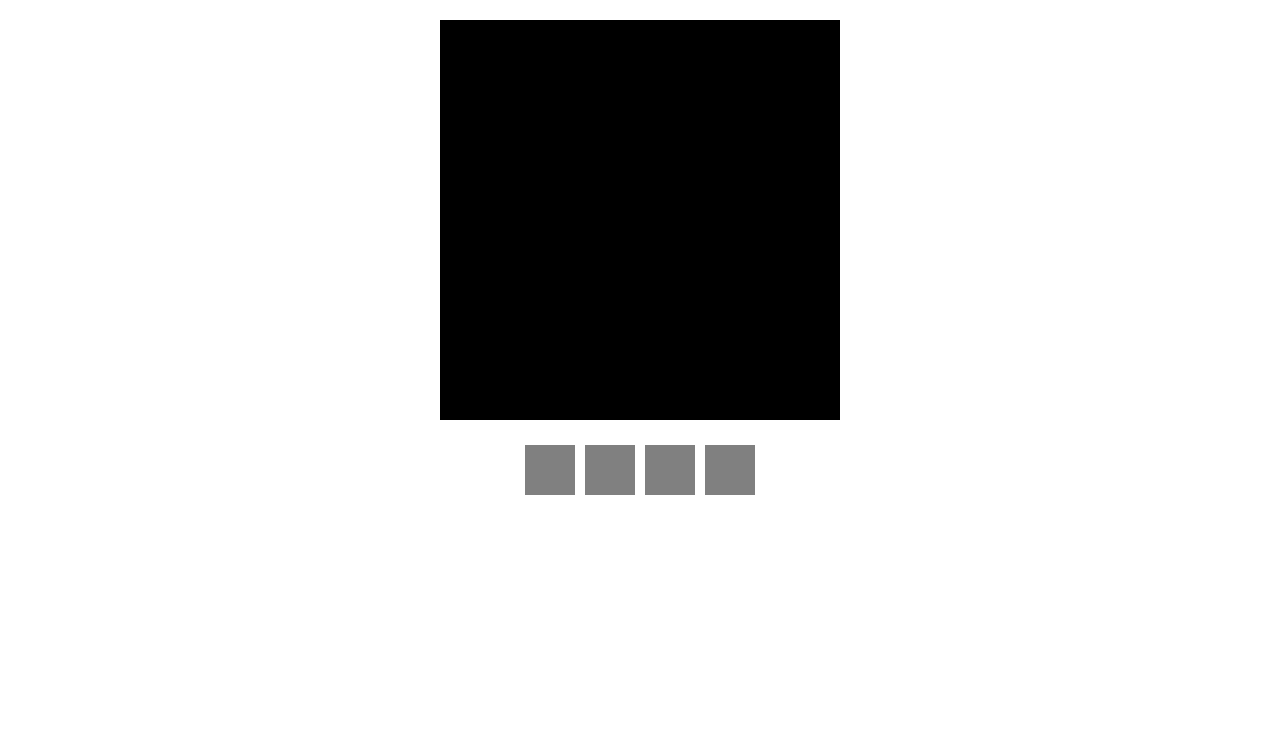
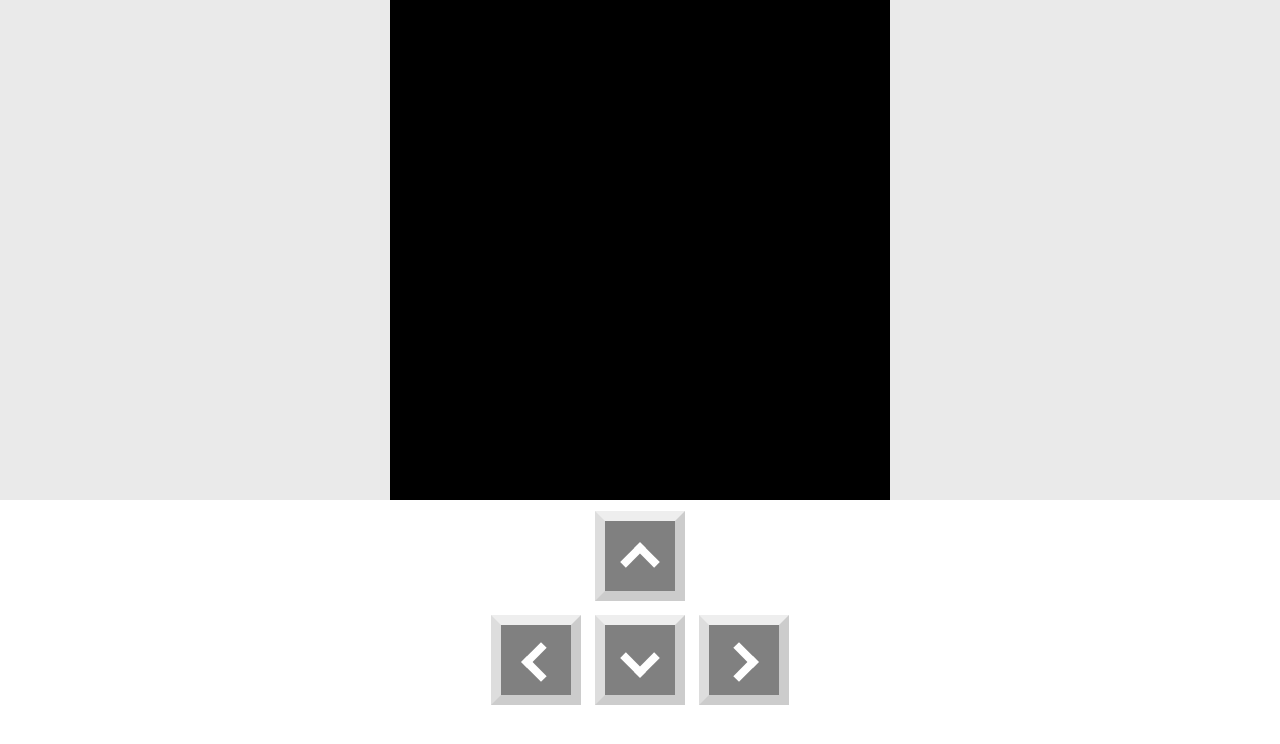
Before and after one commit to Albin-Thapaliya/snake-game, a plain HTML site: page index.html in a window 1280 px wide. Drawn offline with Linux system fonts and the light colour scheme.

Commit message:
Update style.css

```diff
--- a/style.css
+++ b/style.css
@@ -1,35 +1,85 @@
 body {
   margin: 0;
-  font-family: 'Arial', sans-serif;
-}
-
-#game-container {
-  width: 100%;
-  max-width: 400px;
-  margin: 20px auto;
-  position: relative;
-  background: #000;
 }
 
 .game-canvas {
-  display: block;
   width: 100%;
-  height: auto;
+  height: 100vw;
+  max-width: 500px;
+  max-height:500px;
+  margin-left: auto;
+  margin-right: auto;
 }
 
 .keys {
-  display: flex;
-  justify-content: center;
-  margin-top: 10px;
+  font-family: 'Lato', sans-serif;
+  text-align: center;
+  width: 100%;
+  padding: 10px;
+  box-sizing: border-box;
+  height: 200px;
+  margin: auto;
+}
+
+.up {
+  position: relative;
+  top: -4px;
+}
+
+.chevron::before {
+  border-style: solid;
+  border-width: 8px 8px 0 0;
+  content: '';
+  display: inline-block;
+  height: 20px;
+  width: 20px;
+  top: -10px;
+  position: relative;
+  transform: rotate(-45deg);
+}
+
+.chevron.down::before {
+  transform: rotate(135deg);
+  top: -22px;
+}
+
+.chevron.right::before {
+  transform: rotate(45deg);
+  top: -18px;
+  left: -5px;
+}
+
+.chevron.left::before {
+  transform: rotate(225deg);
+  top: -18px;
+  left: 5px;
 }
 
 .arr {
   cursor: pointer;
-  width: 50px;
-  height: 50px;
-  margin: 5px;
+  width: 70px;
+  height: 70px;
+  text-align: center;
+  line-height: 100px;
   background: gray;
   color: white;
-  text-align: center;
-  line-height: 50px;
+  font-size: 50px;
+  border-right: 10px solid #ccc;
+  border-bottom: 10px solid #ccc;
+  border-left: 10px solid #ddd;
+  border-top: 10px solid #eee;
+  display: inline-block;
+  margin: 5px;
+  transition: all .05s linear;
+  user-select: none;
 }
+
+.arr:active {
+  background: #555;
+}
+
+#game-container {
+  display: flex;
+  flex-direction: column;
+  background-color: rgba(220, 220, 220, 0.6);
+}
```
